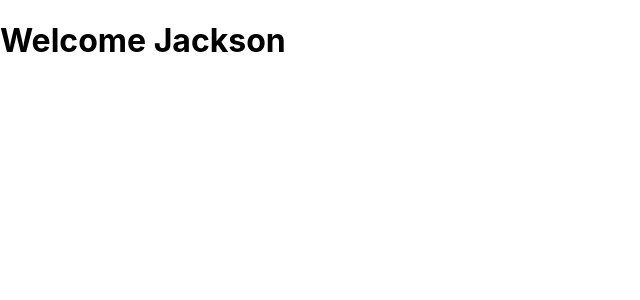
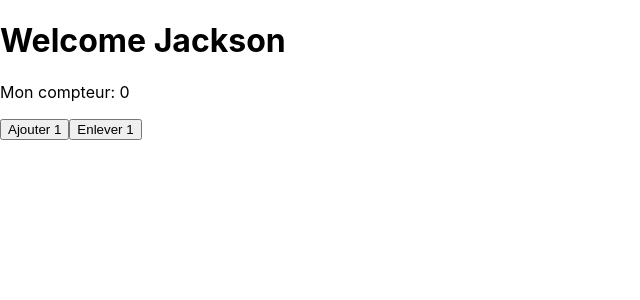
Before and after one commit to codrelphi/reactjsApps, a React (Create React App) app in the folder todolist-app/: page / in a window 1280 px wide. Shown: the top 300 px of the page, without its empty margins (0-640 px from the left). Built offline with nearby package versions, Linux system fonts and the light colour scheme; the HTML template or start-up script is replaced by a standard one.

Commit message:
write code to add 1 and remove 1

```diff
--- a/todolist-app/src/Welcome.js
+++ b/todolist-app/src/Welcome.js
@@ -2,9 +2,34 @@ import React, { Component } from 'react';
 
 class Welcome extends Component {
 
+  constructor() {
+    super(); // call the constructor of the parent Component
+    this.state = {
+      count: 0
+    };
+    this.removeOne = this.removeOne.bind(this);
+  }
+
+  addOne() {
+    this.setState({
+      count: this.state.count + 1
+    });
+  }
+
+  removeOne() {
+    this.setState({
+      count: this.state.count - 1
+    });
+  }
+
   render() {
     return (
-      <h1>Welcome {this.props.name}</h1>
+      <div>
+        <h1>Welcome {this.props.name}</h1>
+        <p>Mon compteur: {this.state.count}</p>
+        <button onClick={() => this.addOne()}>Ajouter 1</button>
+        <button onClick={this.removeOne}>Enlever 1</button>
+      </div>
     );
   }
 }
```
